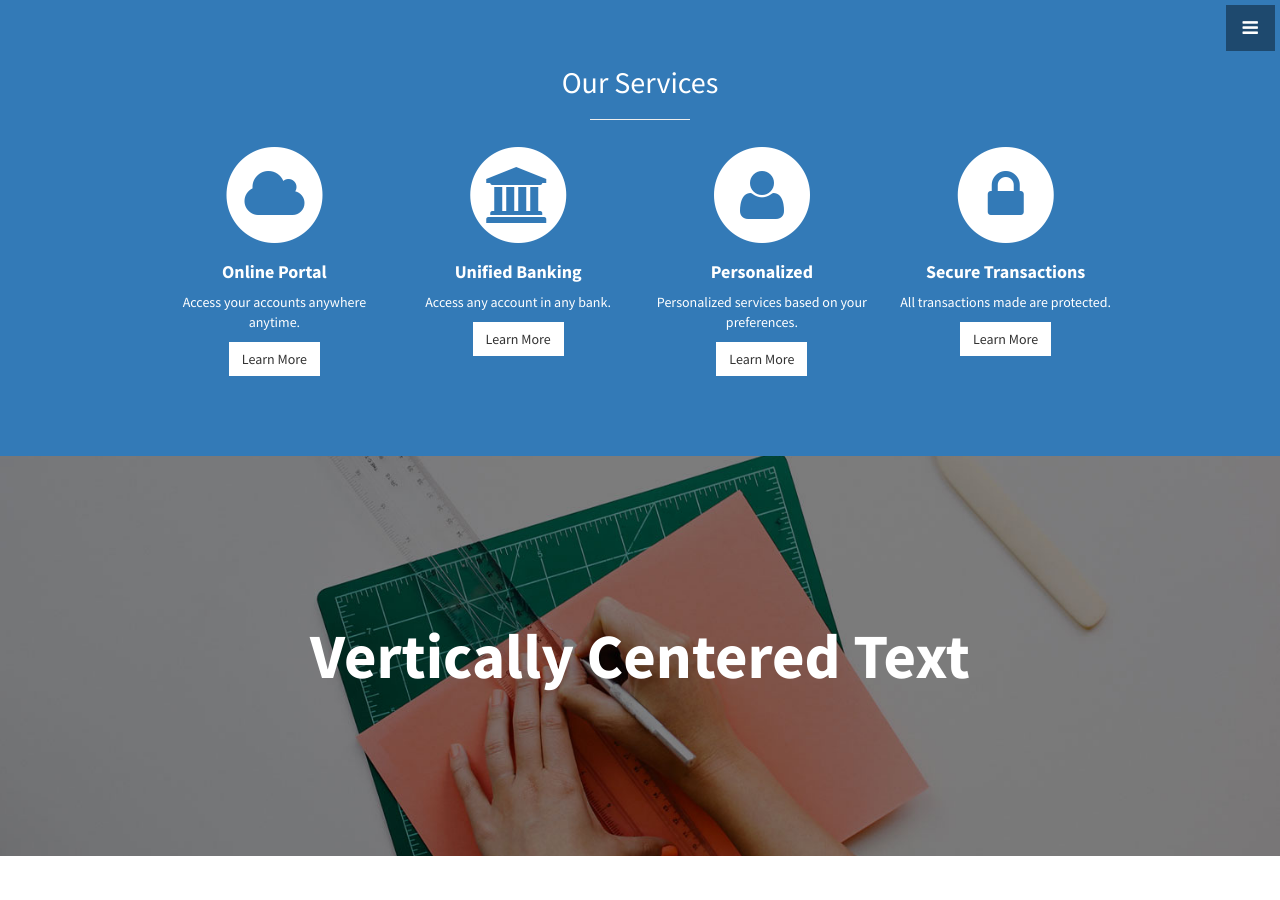
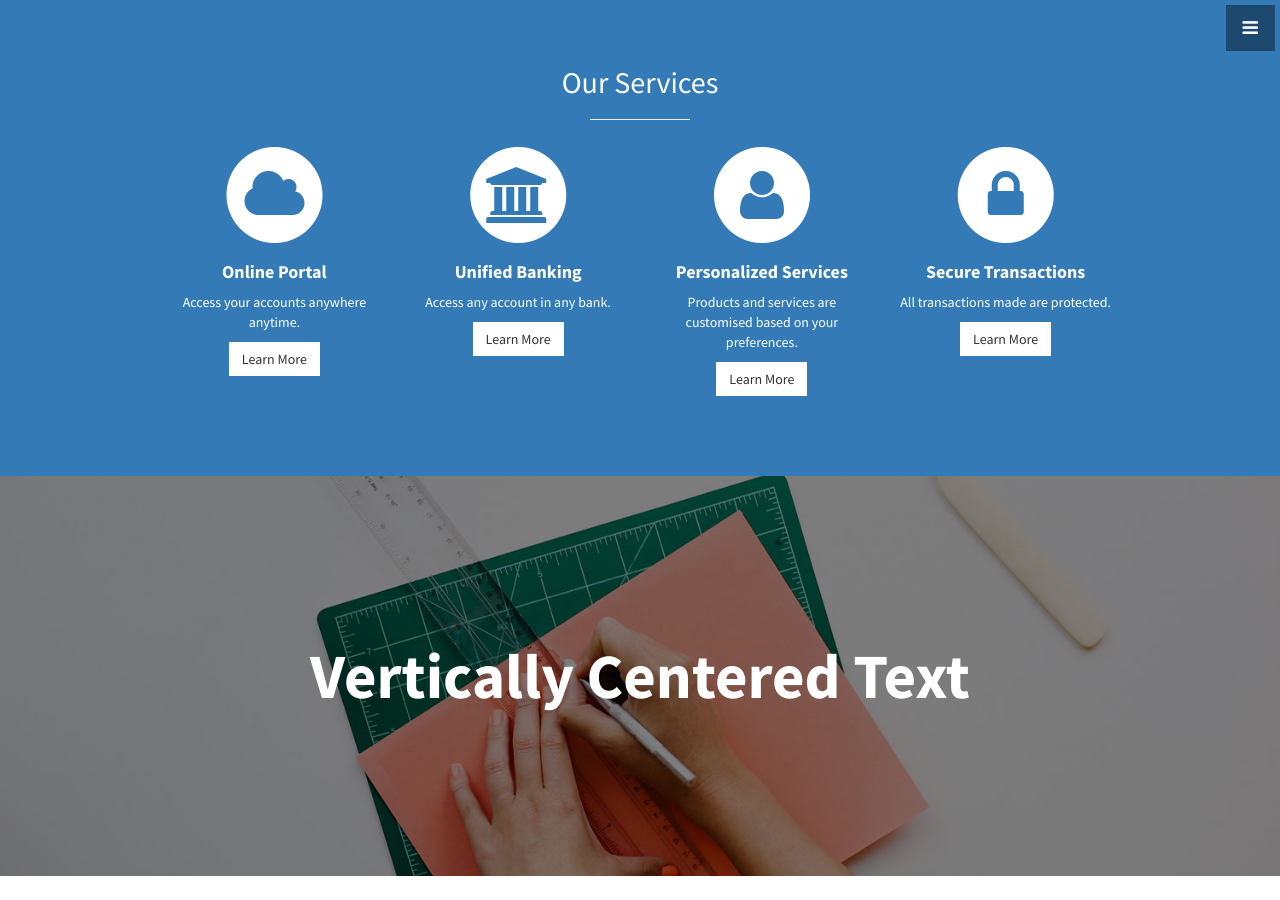
Before and after one commit to kiwiProgrammer/moneybin, a Jekyll site: the page built from index.html, in a window 1280 px wide and 900 px high, scrolled down 1192 px. Built offline with Jekyll 4.4.1, drawn with Linux system fonts in a browser that asks for light colours.

Commit message:
Some additional modifications

```diff
--- a/_includes/services.html
+++ b/_includes/services.html
@@ -39,9 +39,9 @@
               <i class="fa fa-user fa-stack-1x text-primary"></i>
             </span>
               <h4>
-                <strong>Personalized</strong>
+                <strong>Personalized Services</strong>
               </h4>
-              <p>Personalized services based on your preferences.</p>
+              <p>Products and services are customised based on your preferences.</p>
               <a href="#" class="btn btn-light">Learn More</a>
             </div>
           </div>
```
